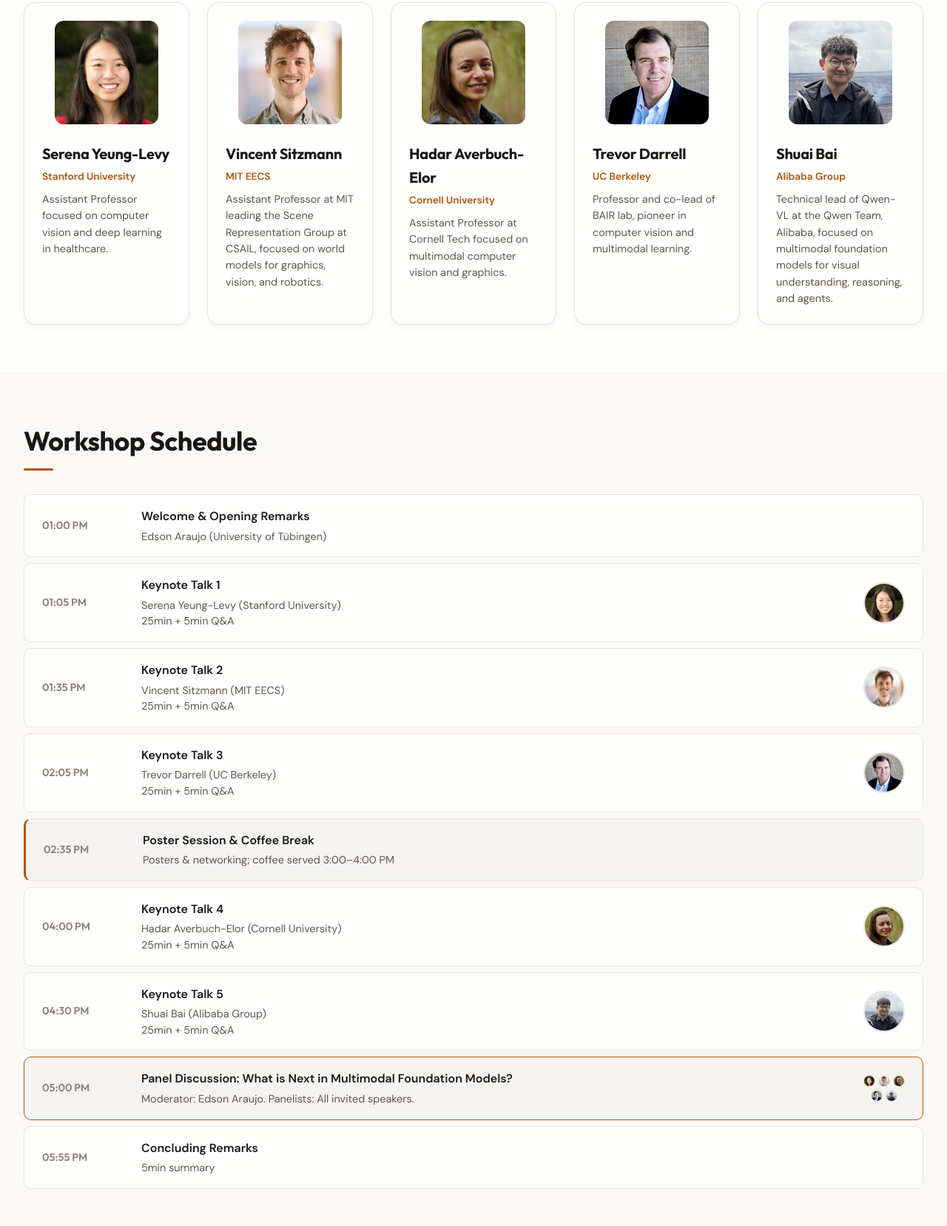
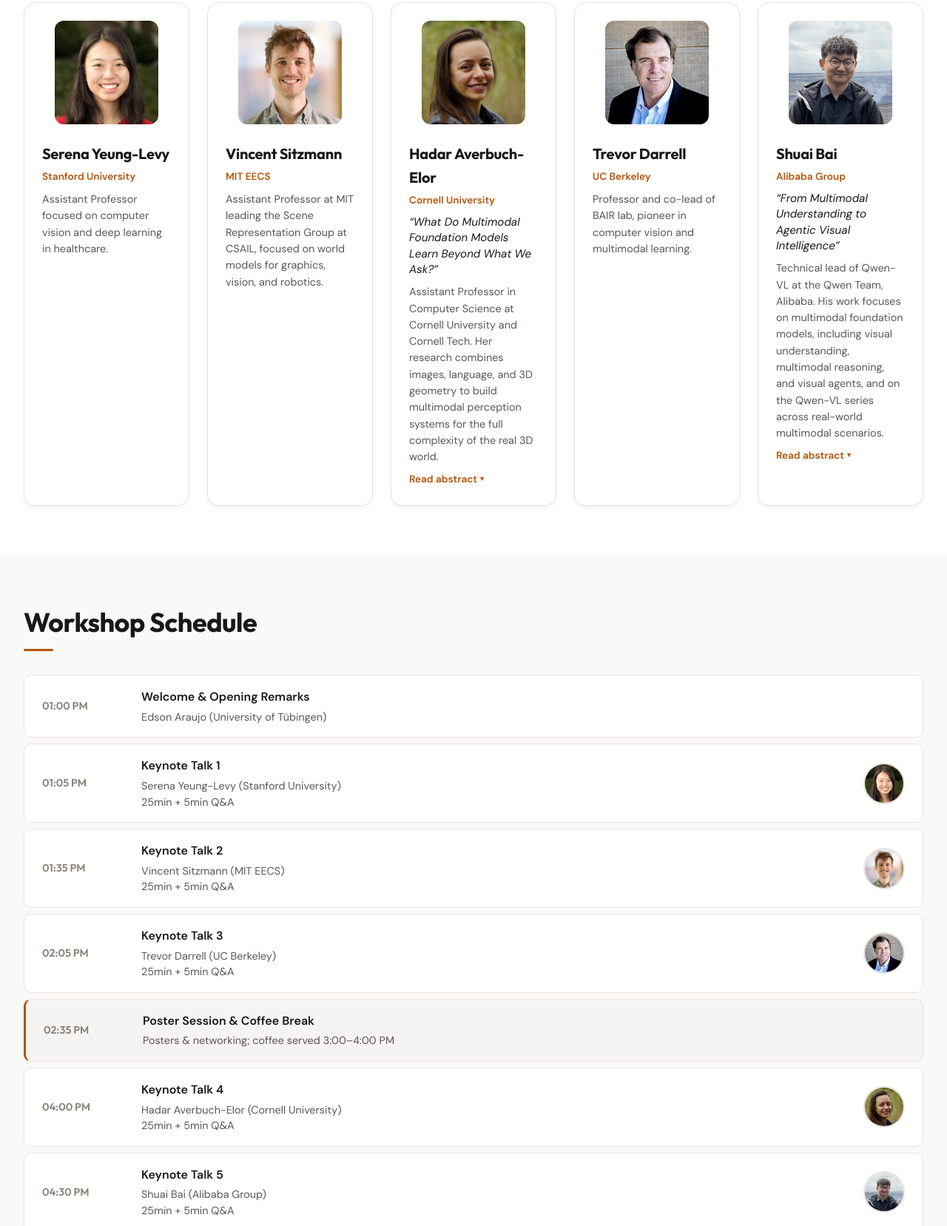
Before and after one commit to mmfm-workshop/mmfm-workshop.github.io, a website built with Vite: page index.html in a window 1280 px wide. Shown: the part 1304-2961 px from the top of the page at 74% size. Built offline with nearby package versions, Linux system fonts and the light colour scheme.

Commit message:
Add talk titles and abstracts for Shuai Bai and Hadar; drop Shuai from panel

```diff
--- a/src/main.js
+++ b/src/main.js
@@ -16,9 +16,11 @@ const speakers = [
   {
     name: "Hadar Averbuch-Elor",
     affiliation: "Cornell University",
-    bio: "Assistant Professor at Cornell Tech focused on multimodal computer vision and graphics.",
+    bio: "Assistant Professor in Computer Science at Cornell University and Cornell Tech. Her research combines images, language, and 3D geometry to build multimodal perception systems for the full complexity of the real 3D world.",
     link: "https://www.hadarelor.com/",
-    image: "./public/assets/speakers/hadar.jpg"
+    image: "./public/assets/speakers/hadar.jpg",
+    talkTitle: "What Do Multimodal Foundation Models Learn Beyond What We Ask?",
+    talkAbstract: "Multimodal foundation models have rapidly transformed computer vision and graphics, driving major advances across a wide range of visual tasks. But beyond their impressive performance on standard benchmarks, what additional structure and capabilities emerge during large-scale pretraining? In this talk, I will present two case studies that explore this question across two very different types of multimodal foundation models: text-to-image generative models on the one hand and 3D reconstruction models on the other. Together, these studies suggest that multimodal foundation models often acquire latent structure beyond what they were explicitly trained for, opening up new opportunities to uncover and leverage such emergent capabilities."
   },
   {
     name: "Trevor Darrell",
@@ -30,9 +32,11 @@ const speakers = [
   {
     name: "Shuai Bai",
     affiliation: "Alibaba Group",
-    bio: "Technical lead of Qwen-VL at the Qwen Team, Alibaba, focused on multimodal foundation models for visual understanding, reasoning, and agents.",
+    bio: "Technical lead of Qwen-VL at the Qwen Team, Alibaba. His work focuses on multimodal foundation models, including visual understanding, multimodal reasoning, and visual agents, and on the Qwen-VL series across real-world multimodal scenarios.",
     link: "https://scholar.google.com/citations?user=ylhI1JsAAAAJ",
-    image: "./public/assets/speakers/shuai-bai.jpg"
+    image: "./public/assets/speakers/shuai-bai.jpg",
+    talkTitle: "From Multimodal Understanding to Agentic Visual Intelligence",
+    talkAbstract: "Multimodal foundation models are rapidly evolving from systems that understand visual inputs into systems that can reason, use tools, and act in complex real-world environments. In this talk, I will discuss this transition from perception to reasoning and agentic action, drawing on our experience building Qwen-VL. I will cover several emerging directions, including real-world visual understanding, multimodal reasoning, visual coding, GUI agents, document and video agents, and multimodal search. I will also discuss why evaluation needs to move beyond isolated benchmarks toward task-oriented, workflow-level, and agentic assessments. Finally, I will share some perspectives on what may come next for multimodal foundation models and how these systems can become more useful in real-world applications."
   }
 ];
 
@@ -86,7 +90,13 @@ function renderSpeakers() {
       <div class="speaker-info">
         <h3>${s.link ? `<a href="${s.link}" target="_blank" class="name-link">${s.name}</a>` : s.name}</h3>
         <p class="affiliation">${s.affiliation}</p>
+        ${s.talkTitle ? `<p class="talk-title">&ldquo;${s.talkTitle}&rdquo;</p>` : ''}
         <p class="bio">${s.bio}</p>
+        ${s.talkAbstract ? `
+          <details class="abstract">
+            <summary>Read abstract</summary>
+            <p>${s.talkAbstract}</p>
+          </details>` : ''}
       </div>
     </div>
   `).join('');
@@ -110,7 +120,7 @@ function renderSchedule() {
       content += `<p>${item.description}</p>`;
       speakerImg = `
         <div class="panel-grid">
-          ${speakers.map(s => s.image
+          ${speakers.filter(s => s.name !== "Shuai Bai").map(s => s.image
             ? `<img src="${s.image}" alt="${s.name}" class="panel-img" title="${s.name}" loading="lazy">`
             : `<div class="panel-img panel-img-placeholder" title="${s.name}">TBD</div>`
           ).join('')}
--- a/src/styles/main.css
+++ b/src/styles/main.css
@@ -589,9 +589,59 @@ h3,
     margin-bottom: var(--space-sm);
 }
 
+.talk-title {
+    color: var(--text-primary);
+    font-style: italic;
+    font-weight: 500;
+    font-size: 0.95rem;
+    line-height: 1.4;
+    margin-bottom: var(--space-sm);
+}
+
 .bio {
     color: var(--text-secondary);
     font-size: 0.9rem;
+    line-height: 1.55;
+}
+
+.abstract {
+    margin-top: var(--space-sm);
+    font-size: 0.85rem;
+}
+
+.abstract > summary {
+    color: var(--accent-link);
+    font-weight: 600;
+    cursor: pointer;
+    list-style: none;
+    display: inline-flex;
+    align-items: center;
+    gap: 4px;
+    transition: color var(--transition-fast);
+}
+
+.abstract > summary::-webkit-details-marker {
+    display: none;
+}
+
+.abstract > summary::after {
+    content: "\25be";
+    font-size: 0.7em;
+    transition: transform var(--transition-fast);
+}
+
+.abstract[open] > summary::after {
+    transform: rotate(180deg);
+}
+
+.abstract > summary:hover {
+    text-decoration: underline;
+    text-underline-offset: 2px;
+}
+
+.abstract > p {
+    margin-top: var(--space-sm);
+    color: var(--text-secondary);
     line-height: 1.55;
 }
 
@@ -667,10 +717,11 @@ h3,
 }
 
 .panel-grid {
-    display: flex;
-    flex-wrap: wrap;
+    display: grid;
+    grid-template-columns: repeat(2, 1fr);
     justify-content: center;
     align-content: center;
+    justify-items: center;
     gap: 4px;
     width: 56px;
 }
```
